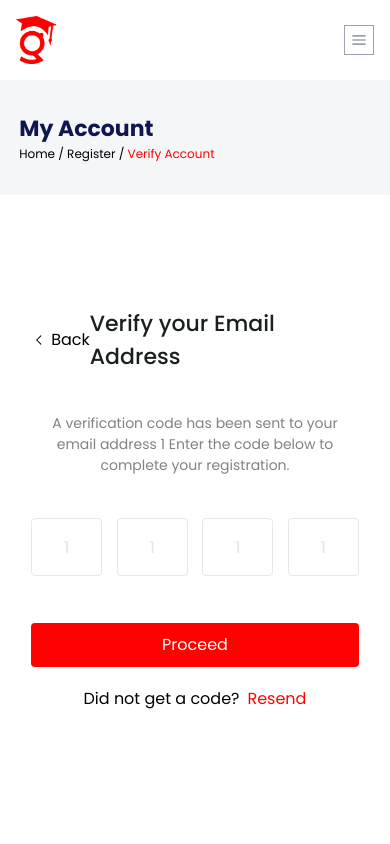
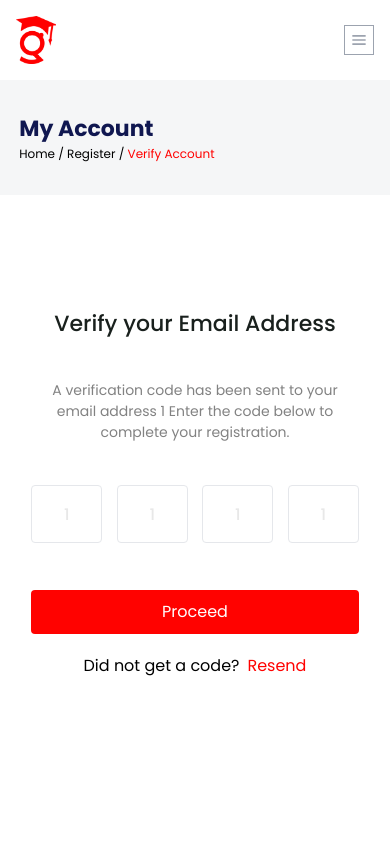
Before and after one commit to Franklin-raph/get-a-schoool-fe, a Next.js app: page /sign-up/1 in a window 390 px wide. Shown: the top 844 px of the page. Built offline with nearby package versions, Linux system fonts and the light colour scheme.

Commit message:
update on the verification page

```diff
--- a/app/sign-in/page.tsx
+++ b/app/sign-in/page.tsx
@@ -40,7 +40,7 @@ export default function Page() {
         } catch (error: unknown) {
             if (error instanceof AxiosError) {
                 if (error?.response?.data?.data?.is_active === false) {
-                    router.push(`/register/${email}`)
+                    router.push(`/sign-up/${email}`)
                 }
                 setMsg(error.response?.data?.message || 'An error occurred');
             } else {
--- a/app/sign-up/[email]/page.tsx
+++ b/app/sign-up/[email]/page.tsx
@@ -82,13 +82,13 @@ export default function Page() {
                     style={{ padding: "0 8vw", position: "relative" }}
                 >
                     <div style={{ maxWidth: 664, width: "100%", paddingBottom: 90 }}>
-                        <div className='flex items-center justify-between'>
-                            <div className='flex items-center gap-1 cursor-pointer' onClick={() => router.back()}>
+                        <div className='flex items-center md:justify-between justify-center'>
+                            <div className='hidden md:flex items-center gap-1 cursor-pointer' onClick={() => router.back()}>
                                 <GoChevronLeft />
                                 <p>Back</p>
                             </div>
-                            <p className='text-[#19201D] text-[22px] font-[500]'>Verify your Email Address</p>
-                            <p></p>
+                            <p className='text-[#19201D] text-[22px] font-[500] text-center'>Verify your Email Address</p>
+                            <p className='hidden md:block'></p>
                         </div>
                         <p className='text-[14px] text-[#828282] mb-[35px] mt-[2.5rem] text-center'>A verification code has been sent to your email address {decodeURIComponent(email as string)} Enter the code below to complete your registration.</p>
                         <div style={{ display:'flex', justifyContent:'center', alignItems:'center' }}>
```
